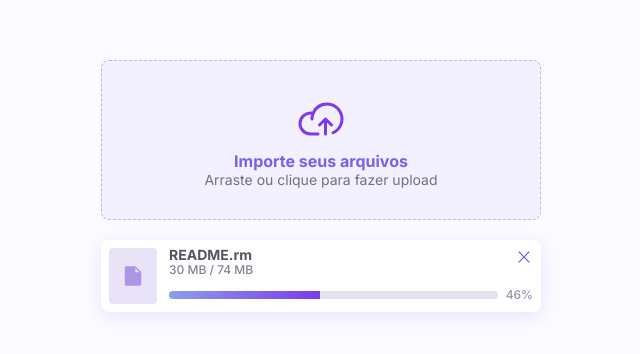
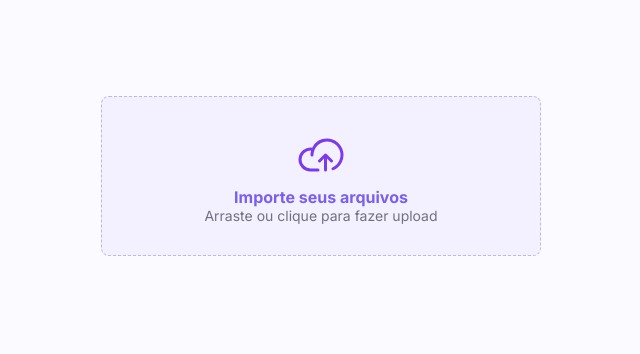
Before and after one commit to wwilliamsantana/component-upload, a React (Vite) app: page / in a window 1280 px wide. Shown: the part 214-568 px from the top of the page, without its empty margins (319-959 px from the left). Built offline with nearby package versions, Linux system fonts and the light colour scheme.

Commit message:
Add: Delete item

```diff
--- a/src/App.tsx
+++ b/src/App.tsx
@@ -1,21 +1,7 @@
-import {
-  ArrowCounterClockwise,
-  CloudArrowUp,
-  File,
-  X,
-} from '@phosphor-icons/react'
-import {
-  Box,
-  BoxContainer,
-  BoxDataFile,
-  BoxDelete,
-  BoxIcon,
-  BoxInfo,
-  BoxProgressBar,
-  Container,
-  UploadArea,
-} from './styles/app'
+import { CloudArrowUp } from '@phosphor-icons/react'
+import { BoxContainer, Container, UploadArea } from './styles/app'
 import { ChangeEvent, useState } from 'react'
+import { Box } from './components/Box'
 
 interface FilesPorps {
   id: number
@@ -32,11 +18,13 @@ export function App() {
     } else {
       const { name, size } = e.target.files[0]
 
-      setFiles((state) => [...state, { id: files.length, name, size }])
+      setFiles((state) => [{ id: files.length, name, size }, ...state])
     }
   }
 
-  console.log(files)
+  function removeItem(id: number) {
+    setFiles((state) => [...state.filter((item) => item.id !== id)])
+  }
 
   return (
     <Container>
@@ -53,26 +41,9 @@ export function App() {
       </UploadArea>
 
       <BoxContainer>
-        <Box>
-          <BoxIcon color="#AC96E4" bgColor="#E9E3F8">
-            <File size={24} weight="fill" />
-          </BoxIcon>
-          <BoxInfo>
-            <BoxDataFile>
-              <strong>README.rm</strong>
-              <p>30 MB / 74 MB</p>
-            </BoxDataFile>
-
-            <BoxProgressBar bgColor="linear-gradient(90deg,rgba(58, 97, 237, 0.52) 0%,#7c3aed 100%)">
-              <progress value={46} max={100}></progress>
-              <p>46%</p>
-            </BoxProgressBar>
-          </BoxInfo>
-
-          <BoxDelete>
-            <X size={18} />
-          </BoxDelete>
-        </Box>
+        {files.map((item) => {
+          return <Box key={item.id} data={item} removeItem={removeItem} />
+        })}
 
         {/*
         <Box>
--- /dev/null
+++ b/src/components/Box/index.tsx
@@ -0,0 +1,51 @@
+import { X, File } from '@phosphor-icons/react'
+import {
+  BoxWrapper,
+  BoxIcon,
+  BoxInfo,
+  BoxDataFile,
+  BoxProgressBar,
+  BoxDelete,
+} from './style'
+import { useEffect, useState } from 'react'
+
+interface BoxProps {
+  data: {
+    id: number
+    name: string
+    size: number
+  }
+  removeItem: (id: number) => void
+}
+
+export function Box({ data, removeItem }: BoxProps) {
+  const sizeFormat =
+    data.size < 1000 ? `${data.size} KB` : `${data.size / 1000} MB`
+
+  function DeleteFile() {
+    removeItem(data.id)
+  }
+
+  return (
+    <BoxWrapper>
+      <BoxIcon color="#AC96E4" bgColor="#E9E3F8">
+        <File size={24} weight="fill" />
+      </BoxIcon>
+      <BoxInfo>
+        <BoxDataFile>
+          <strong>{data.name}</strong>
+          <p>{sizeFormat}</p>
+        </BoxDataFile>
+
+        <BoxProgressBar bgColor="linear-gradient(90deg,rgba(58, 97, 237, 0.52) 0%,#7c3aed 100%)">
+          <progress value={46} max={100}></progress>
+          <p>46%</p>
+        </BoxProgressBar>
+      </BoxInfo>
+
+      <BoxDelete onClick={DeleteFile}>
+        <X size={18} />
+      </BoxDelete>
+    </BoxWrapper>
+  )
+}
--- /dev/null
+++ b/src/components/Box/style.ts
@@ -0,0 +1,95 @@
+import styled from 'styled-components'
+
+export const BoxWrapper = styled.div`
+  display: flex;
+  padding: 0.8rem;
+  width: full;
+  height: 7.2rem;
+  background-color: #fff;
+  box-shadow: 0px 4px 16px #eae2fd;
+  border-radius: 8px;
+  gap: 1.2rem;
+  position: relative;
+`
+interface BoxIconProps {
+  color: string
+  bgColor: string
+}
+
+export const BoxIcon = styled.div<BoxIconProps>`
+  padding: 1.6rem 1.2rem;
+  background-color: ${(props) => props.bgColor};
+  border-radius: 0.4rem;
+  color: ${(props) => props.color};
+`
+
+export const BoxInfo = styled.div`
+  flex: 1;
+
+  display: flex;
+  flex-direction: column;
+  gap: 0.8rem;
+`
+export const BoxDataFile = styled.div`
+  display: flex;
+  flex-direction: column;
+  gap: 0.2rem;
+
+  strong {
+    font-size: 1.4rem;
+    color: #575361;
+  }
+  p {
+    font-size: 1.2rem;
+    color: #857e95;
+    font-weight: 500;
+  }
+`
+
+interface BoxProgressBarProps {
+  bgColor?: string
+  variant?: 'done' | 'process' | 'error'
+}
+
+export const BoxProgressBar = styled.div<BoxProgressBarProps>`
+  display: flex;
+  gap: 0.8rem;
+  margin-top: 0.4rem;
+  align-items: center;
+
+  progress {
+    flex: 1;
+    height: 0.8rem;
+    appearance: none;
+    --webkit-appearance: none;
+    border-radius: 999px;
+    overflow: hidden;
+
+    &::-webkit-progress-bar {
+      background-color: #e3e3ed;
+    }
+
+    &::-webkit-progress-value {
+      background: ${(props) => props.bgColor};
+    }
+  }
+
+  p {
+    font-size: 1.2rem;
+    font-weight: 500;
+    color: ${({ variant }) =>
+      variant === 'done'
+        ? '#4E884D'
+        : variant === 'error'
+        ? '#E36363'
+        : '#9892A6'};
+  }
+`
+
+export const BoxDelete = styled.div`
+  position: absolute;
+  top: 0.8rem;
+  right: 0.8rem;
+  color: #794fed;
+  cursor: pointer;
+`
--- a/src/styles/app.ts
+++ b/src/styles/app.ts
@@ -51,97 +51,3 @@ export const BoxContainer = styled.div`
   gap: 1.2rem;
   margin-top: 2rem;
 `
-
-export const Box = styled.div`
-  display: flex;
-  padding: 0.8rem;
-  width: full;
-  height: 7.2rem;
-  background-color: #fff;
-  box-shadow: 0px 4px 16px #eae2fd;
-  border-radius: 8px;
-  gap: 1.2rem;
-  position: relative;
-`
-interface BoxIconProps {
-  color: string
-  bgColor: string
-}
-
-export const BoxIcon = styled.div<BoxIconProps>`
-  padding: 1.6rem 1.2rem;
-  background-color: ${(props) => props.bgColor};
-  border-radius: 0.4rem;
-  color: ${(props) => props.color};
-`
-
-export const BoxInfo = styled.div`
-  flex: 1;
-
-  display: flex;
-  flex-direction: column;
-  gap: 0.8rem;
-`
-export const BoxDataFile = styled.div`
-  display: flex;
-  flex-direction: column;
-  gap: 0.2rem;
-
-  strong {
-    font-size: 1.4rem;
-    color: #575361;
-  }
-  p {
-    font-size: 1.2rem;
-    color: #857e95;
-    font-weight: 500;
-  }
-`
-
-interface BoxProgressBarProps {
-  bgColor?: string
-  variant?: 'done' | 'process' | 'error'
-}
-
-export const BoxProgressBar = styled.div<BoxProgressBarProps>`
-  display: flex;
-  gap: 0.8rem;
-  margin-top: 0.4rem;
-  align-items: center;
-
-  progress {
-    flex: 1;
-    height: 0.8rem;
-    appearance: none;
-    --webkit-appearance: none;
-    border-radius: 999px;
-    overflow: hidden;
-
-    &::-webkit-progress-bar {
-      background-color: #e3e3ed;
-    }
-
-    &::-webkit-progress-value {
-      background: ${(props) => props.bgColor};
-    }
-  }
-
-  p {
-    font-size: 1.2rem;
-    font-weight: 500;
-    color: ${({ variant }) =>
-      variant === 'done'
-        ? '#4E884D'
-        : variant === 'error'
-        ? '#E36363'
-        : '#9892A6'};
-  }
-`
-
-export const BoxDelete = styled.div`
-  position: absolute;
-  top: 0.8rem;
-  right: 0.8rem;
-  color: #794fed;
-  cursor: pointer;
-`
```
